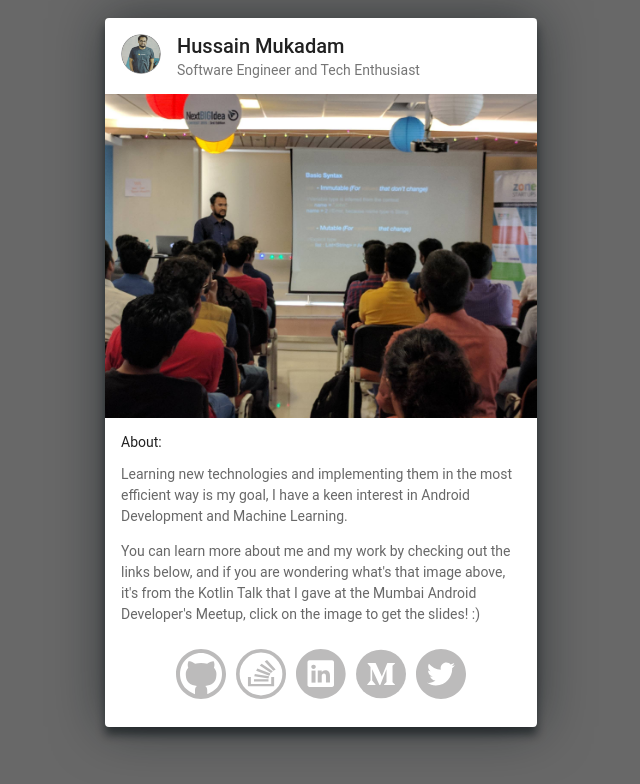
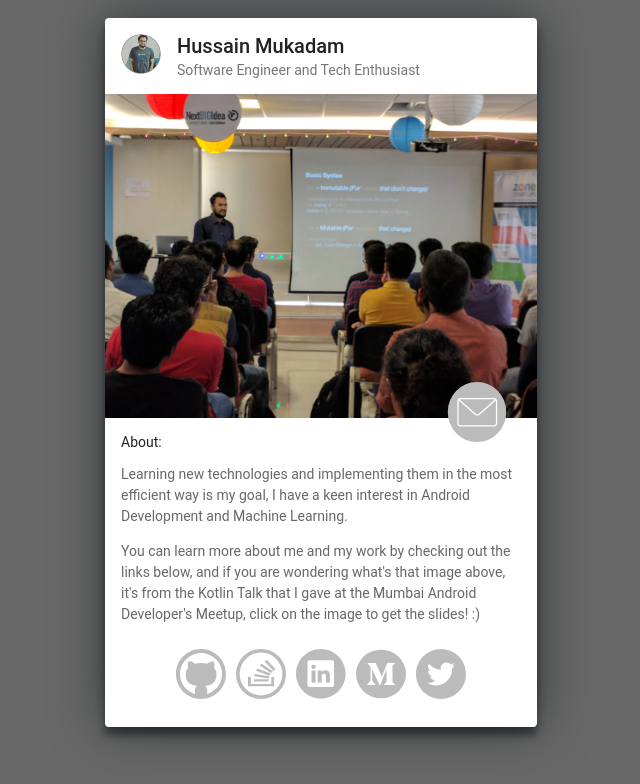
Before and after one commit to hsm59/hsm59.github.io, an Angular app: page / in a window 1280 px wide. Shown: the top 784 px of the page, without its empty margins (319-959 px from the left). Built offline with nearby package versions, Linux system fonts and the light colour scheme.

Commit message:
adds mailto link

```diff
--- a/src/app/app.component.css
+++ b/src/app/app.component.css
@@ -29,6 +29,18 @@
   height: 50px;
 }
 
+.mail-properties {
+  width: 60px;
+  height: 60px;
+  right: 30px;
+  margin-top: -52px;
+  position: absolute;
+}
+
+.fill-space {
+  flex: 1 1 auto;
+}
+
 .icons-div {
   justify-content: center;
   display: flex;
--- a/src/app/app.component.html
+++ b/src/app/app.component.html
@@ -1,18 +1,25 @@
 <div class="main-div">
   <mat-card class="z-depth center" flex="50">
+    <div>
       <mat-card-header>
         <img mat-card-avatar class="example-header-image" src="./favicon.png">
         <mat-card-title>Hussain Mukadam</mat-card-title>
         <mat-card-subtitle>Software Engineer and Tech Enthusiast</mat-card-subtitle>
       </mat-card-header>
+
       <img mat-card-image src="./assets/madmeetup-talk.jpg" alt="" (click)="openLink()">
+      <img matTooltip="Get in touch!" class="mail-properties" src="./assets/mail-icon.svg" (click)="sendMail()"/>
+    </div>
     <mat-card-content>
       <p>About:</p>
       <p class="paragraph">
-        Learning new technologies and implementing them in the most efficient way is my goal, I have a keen interest in Android Development and Machine Learning.
+        Learning new technologies and implementing them in the most efficient way is my goal, I have a keen interest in
+        Android Development and Machine Learning.
       </p>
       <p class="paragraph">
-        You can learn more about me and my work by checking out the links below, and if you are wondering what's that image above, it's from the Kotlin Talk that I gave at the Mumbai Android Developer's Meetup, click on the image to get the slides! :)
+        You can learn more about me and my work by checking out the links below, and if you are wondering what's that
+        image above, it's from the Kotlin Talk that I gave at the Mumbai Android Developer's Meetup, click on the image
+        to get the slides! :)
       </p>
     </mat-card-content>
     <div class="icons-div">
--- a/src/app/app.component.ts
+++ b/src/app/app.component.ts
@@ -25,4 +25,7 @@ export class AppComponent {
   openTwitterProfile() {
     window.open('https://twitter.com/HSM59', '_blank');
   }
+  sendMail() {
+    window.location.href = 'mailto:andreeddev@gmail.com';
+  }
 }
```
Also changed, not shown: src/assets/mail-icon.svg (added). Lines whose indentation alone changed are shown as unchanged.
